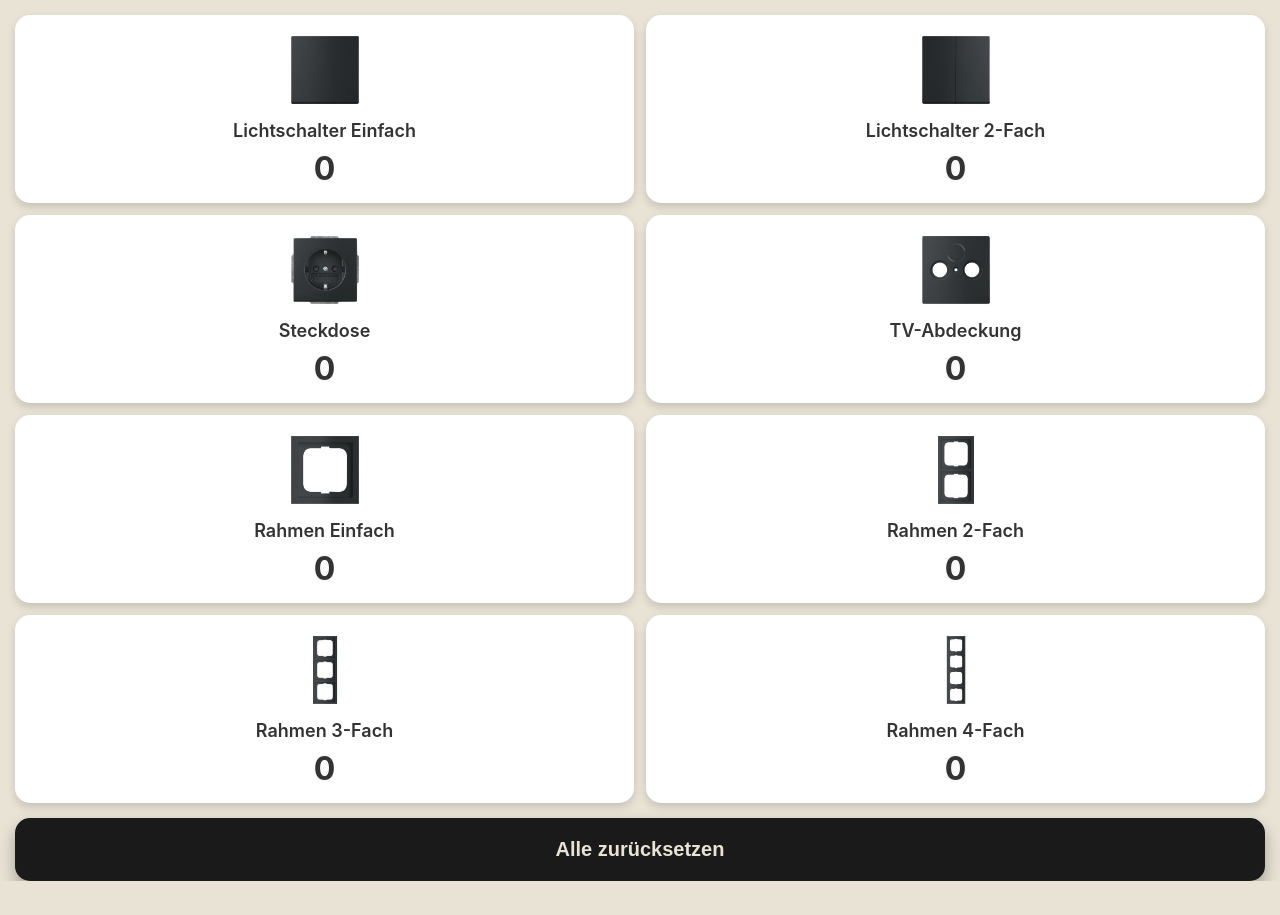
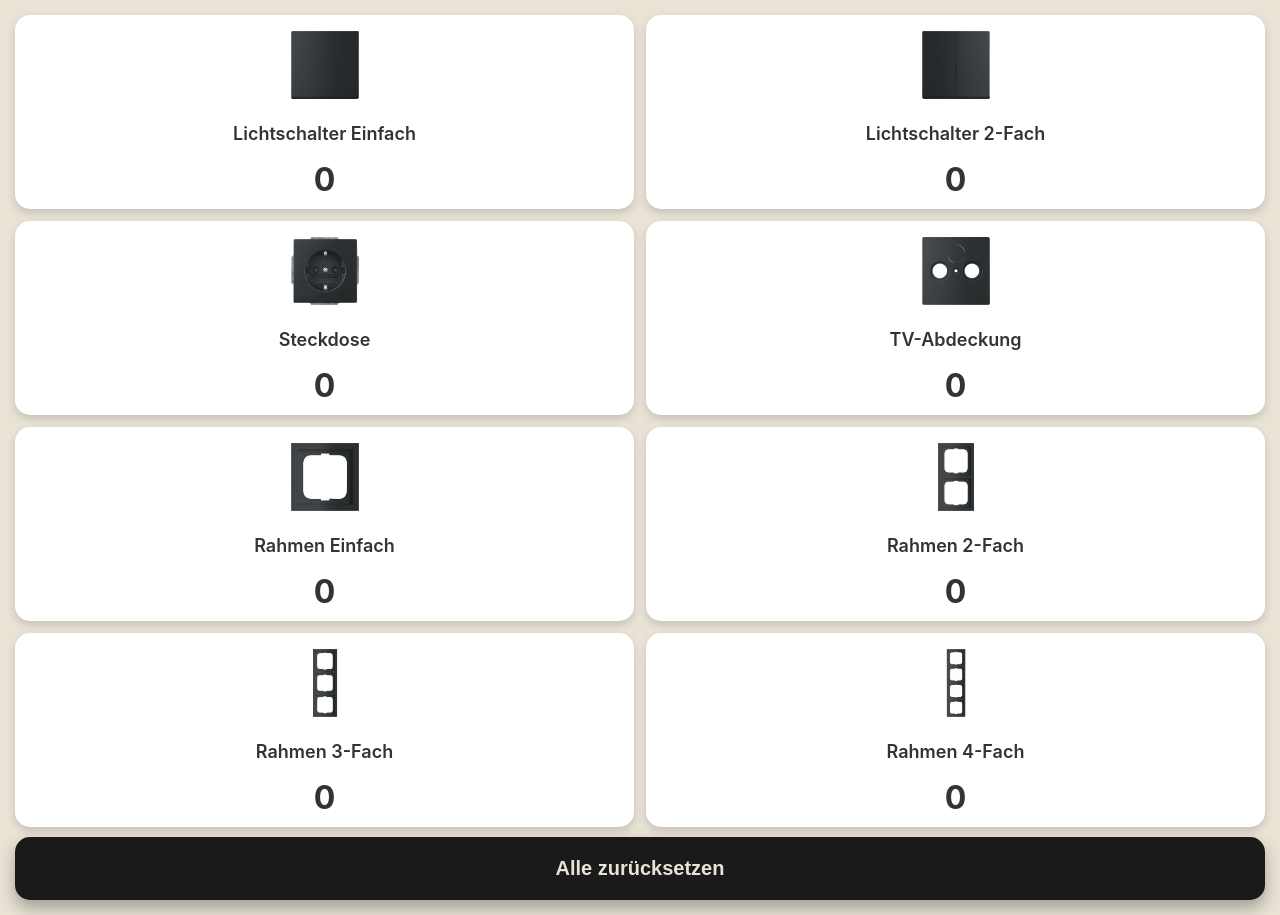
Before and after one commit to sputnyq/elco, a plain HTML site: page index.html in a window 1280 px wide. Before the commit the page ends 881 px from the top, so only its background shows below. Drawn offline with Linux system fonts and the light colour scheme.

Commit message:
fix height

```diff
--- a/index.html
+++ b/index.html
@@ -21,7 +21,6 @@
 
       .container {
         max-width: 100%;
-        height: 100vh;
         display: flex;
         flex-direction: column;
       }
@@ -29,15 +28,16 @@
       .counter-grid {
         display: grid;
         grid-template-columns: 1fr 1fr;
+        grid-template-rows: 194px 194px 194px 194px;
         gap: 12px;
-        margin-bottom: 15px;
+        margin-bottom: 10px;
         flex: 1;
       }
 
       .counter-card {
         background: white;
         border-radius: 15px;
-        padding: 15px;
+        padding: 10px;
         box-shadow: 0 4px 8px rgba(0, 0, 0, 0.15);
         cursor: pointer;
         transition: all 0.3s ease;
```
